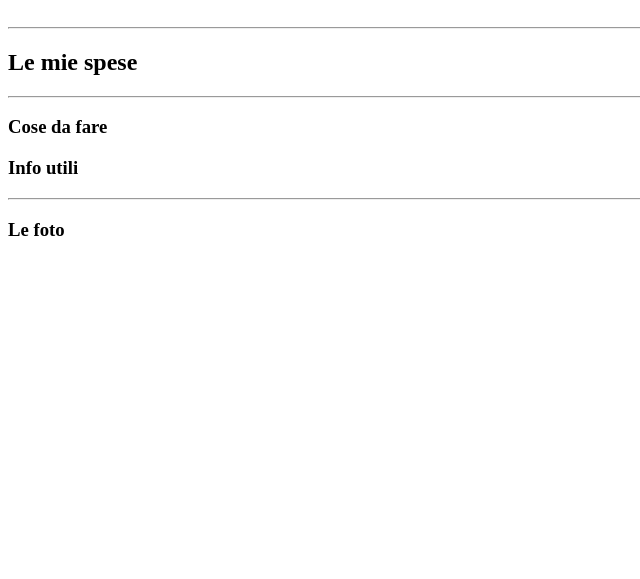
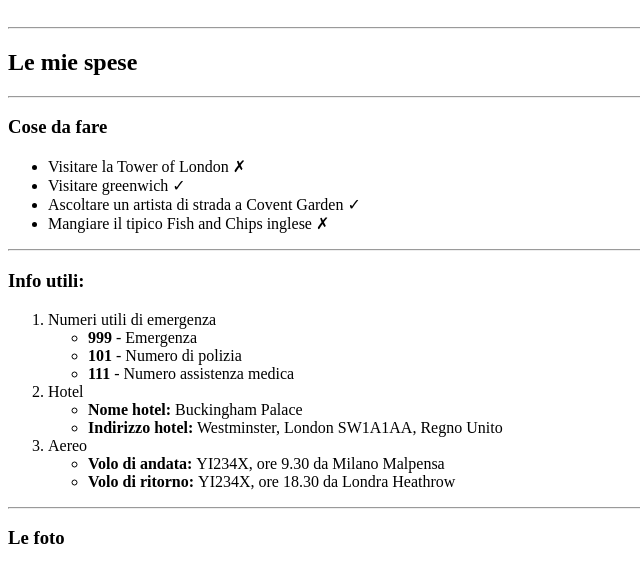
Before and after one commit to JeromeBranchetti/html-london-trip, a plain HTML site: page index.html in a window 1280 px wide. Shown: the part 79-658 px from the top of the page, without its empty margins (0-640 px from the left). Drawn offline with Linux system fonts and the light colour scheme.

Commit message:
completamento testo delle liste

```diff
--- a/index.html
+++ b/index.html
@@ -26,12 +26,37 @@
         <section>
             <!--Lista non ordinata cose da fare -->
             <h3>Cose da fare</h3>
-            <ul></ul>
+            <ul>
+                <li>Visitare la Tower of London &#10007</li>
+                <li>Visitare greenwich &#10003</li>
+                <li>Ascoltare un artista di strada a Covent Garden &#10003</li>
+                <li>Mangiare il tipico Fish and Chips inglese &#10007</li>
+            </ul>
+            <hr>
         </section>
         <section>
             <!--Lista ordinata di sotto liste non ordinate per info utili-->
-            <h3>Info utili</h3>
+            <h3>Info utili:</h3>
             <ol>
+                <li>Numeri utili di emergenza
+                    <ul>
+                        <li><strong>999</strong> - Emergenza</li>
+                        <li><strong>101</strong> - Numero di polizia</li>
+                        <li><strong>111</strong> - Numero assistenza medica</li>
+                    </ul>
+                </li>
+                <li>Hotel
+                    <ul>
+                        <li><strong>Nome hotel:</strong> Buckingham Palace</li>
+                        <li><strong>Indirizzo hotel:</strong> Westminster, London SW1A1AA, Regno Unito</li>
+                    </ul>
+                </li>
+                <li>Aereo
+                    <ul>
+                        <li><strong>Volo di andata: </strong>YI234X, ore 9.30 da Milano Malpensa</li>
+                        <li><strong>Volo di ritorno: </strong>YI234X, ore 18.30 da Londra Heathrow</li>
+                    </ul>
+                </li>
 
             </ol>
             <hr>
```
